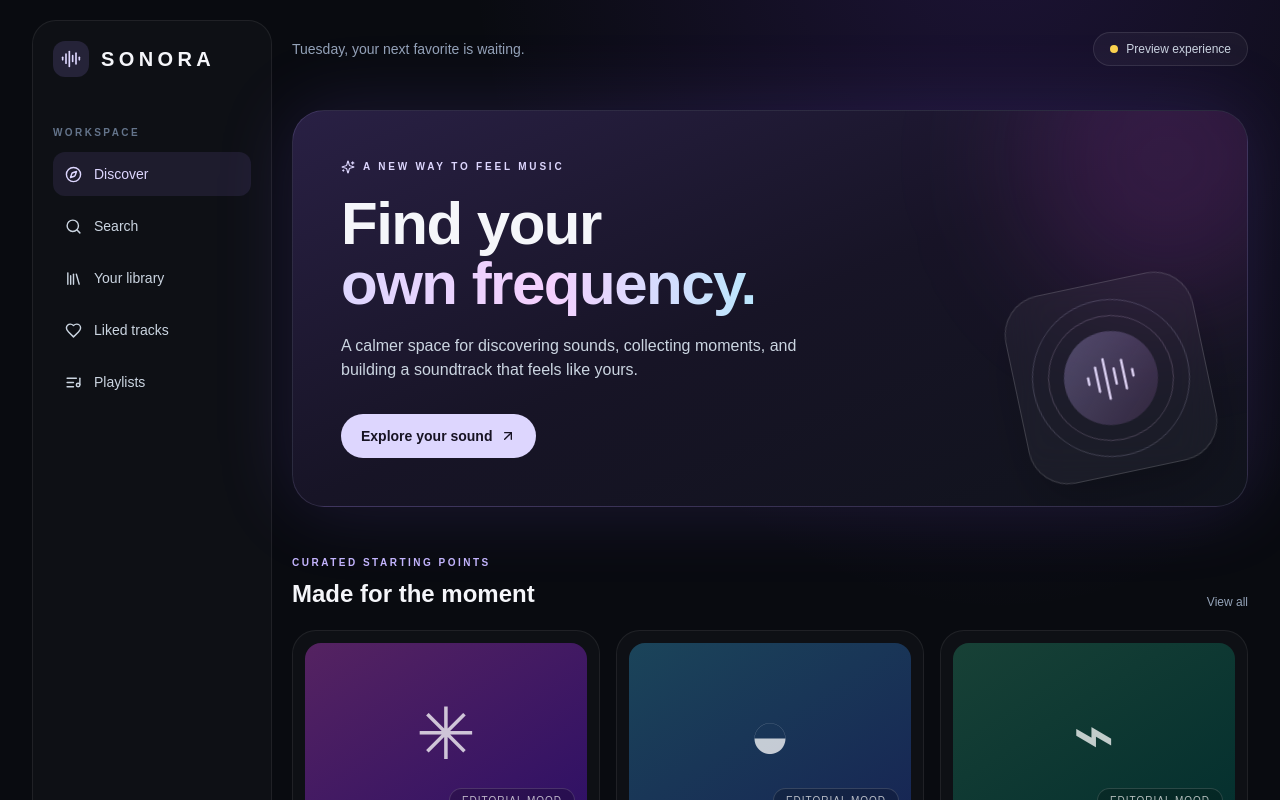
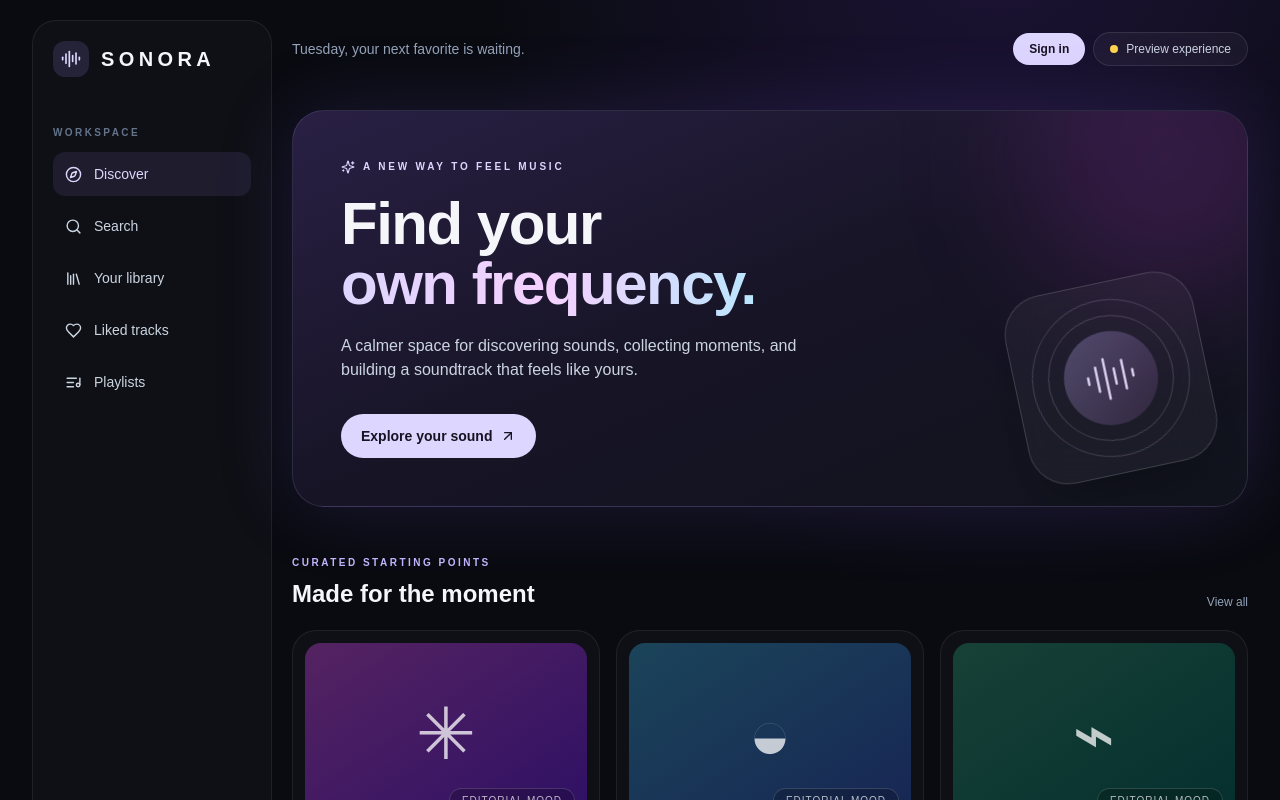
Before and after one commit to derector/SONORA, a Next.js app in the folder apps/web/: page / in a window 1280 px wide. Shown: the top 800 px of the page. Built offline with nearby package versions, Linux system fonts and the light colour scheme.

Commit message:
Link SONORA homepage to authentication

```diff
--- a/apps/web/app/page.tsx
+++ b/apps/web/app/page.tsx
@@ -30,7 +30,7 @@ export default function Home() {
         <header className="flex items-center justify-between gap-4 py-3">
           <div className="md:hidden flex items-center gap-2 font-semibold tracking-[.2em]"><AudioLines className="text-violet-300"/> SONORA</div>
           <div className="hidden text-sm text-slate-400 md:block">Tuesday, your next favorite is waiting.</div>
-          <button className="flex items-center gap-2 rounded-full border border-white/10 bg-white/[0.04] px-4 py-2 text-xs text-slate-300"><span className="h-2 w-2 rounded-full bg-amber-300"/> Preview experience</button>
+          <div className="flex items-center gap-2"><a href="/auth" className="rounded-full bg-violet-200 px-4 py-2 text-xs font-semibold text-[#171323] transition hover:bg-white">Sign in</a><span className="hidden rounded-full border border-white/10 bg-white/[0.04] px-4 py-2 text-xs text-slate-300 sm:inline-flex"><span className="mr-2 mt-1 h-2 w-2 rounded-full bg-amber-300"/> Preview experience</span></div>
         </header>
 
         <div className="relative mt-8 overflow-hidden rounded-[2rem] border border-violet-300/15 bg-gradient-to-br from-[#292044] via-[#171426] to-[#10131c] p-7 shadow-glow md:p-12">
```
